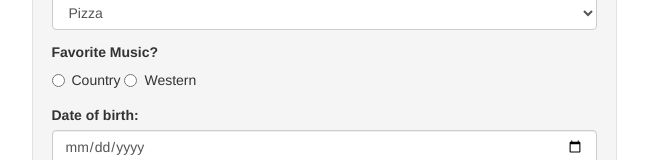
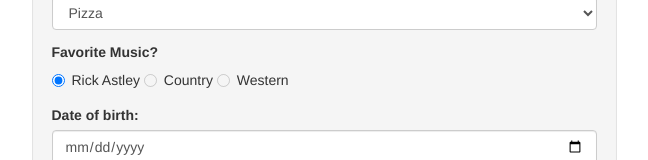
Before and after one commit to stok0102/form-practice, a plain HTML site: page survey/index.html in a window 1280 px wide. Shown: the part 193-353 px from the top of the page, without its empty margins (316-964 px from the left). Drawn offline with nearby package versions, Linux system fonts and the light colour scheme.

Commit message:
added rick to music

```diff
--- a/survey/index.html
+++ b/survey/index.html
@@ -31,11 +31,15 @@
             <div class="radio">
               <h5><strong>Favorite Music?</strong></h5>
               <label>
-                <input type="radio" name="genre" value="country">
+                <input type="radio" name="genre" value="country" checked>
+                Rick Astley
+              </label>
+              <label>
+                <input type="radio" name="genre" value="country" disabled="true">
                 Country
               </label>
               <label>
-                <input type="radio" name="genre" value="western">
+                <input type="radio" name="genre" value="western" disabled="true">
                 Western
               </label>
             </div>
```
